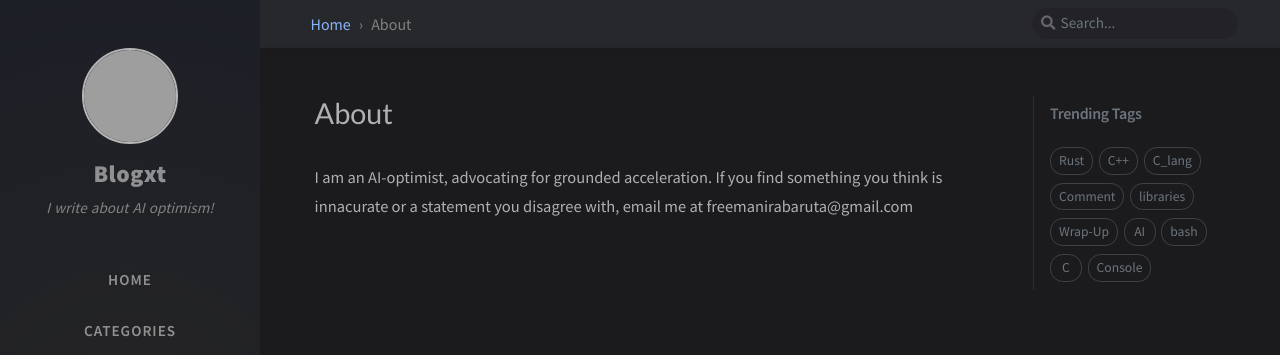
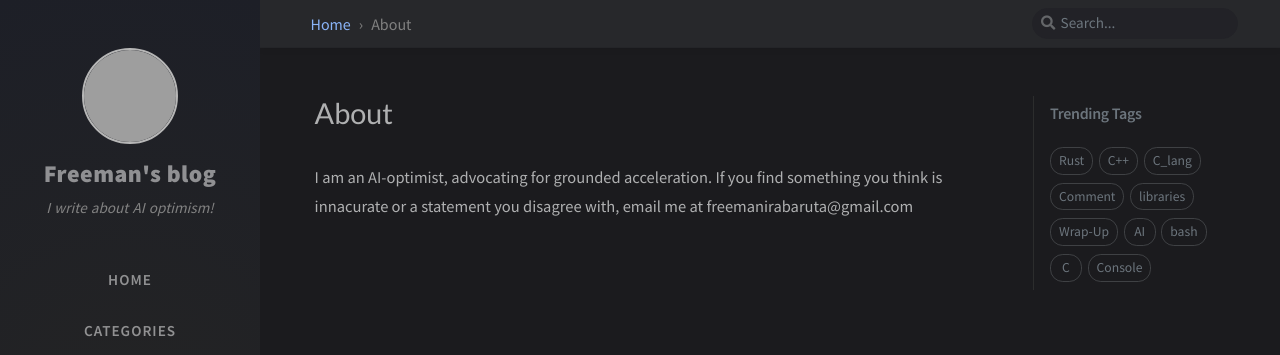
Before and after one commit to snow-blade/jekyll-blog, a Jekyll site: the page built from _tabs/about.md, in a window 1280 px wide. Shown: the top 355 px of the page. Built offline with Jekyll 4.4.1, drawn with Linux system fonts in a browser that asks for light colours; nearby versions of some CDN libraries; comment, search, counter and statistics services are not loaded; grey boxes are pictures that could not be loaded.

Commit message:
Update _config.yml

```diff
--- a/_config.yml
+++ b/_config.yml
@@ -15,7 +15,7 @@ timezone: America/Los_Angeles
 
 # jekyll-seo-tag settings › https://github.com/jekyll/jekyll-seo-tag/blob/master/docs/usage.md
 # --------------------------
-title: Blogxt                          # the main title
+title: Freeman's blog                          # the main title
 
 tagline: I write about AI optimism! # it will display as the sub-title
 
```
